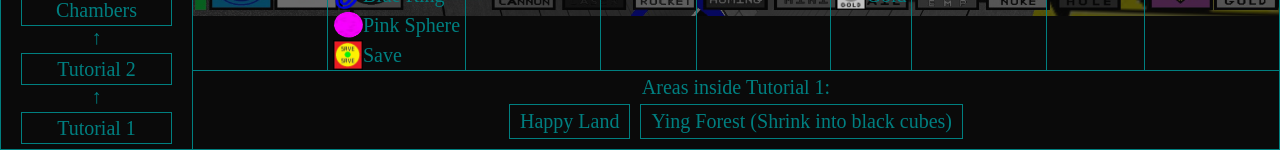
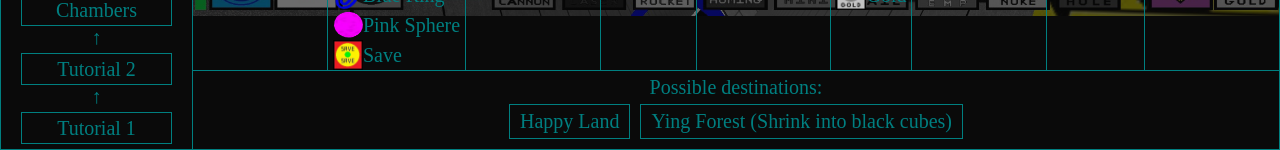
Before and after one commit to Tntmister/FractalBlockWorldMap, a Next.js app: page / in a window 1280 px wide. Shown: the part 650-800 px from the top of the page. Built offline with nearby package versions, Linux system fonts and the light colour scheme; a web font is replaced by a local one.

Commit message:
move edge info outside node info component and add blue ring support

```diff
--- a/src/app/components/main.tsx
+++ b/src/app/components/main.tsx
@@ -1,5 +1,5 @@
 "use client";
-import { Fragment, useEffect, useState } from "react";
+import { Fragment, useEffect, useMemo, useState } from "react";
 import { Node, Edge } from "../types";
 import Image from "./Image";
 import NodeInfo from "./nodeInfo";
@@ -19,6 +19,7 @@ for (const node of inputNodes) {
 		noEscape: node.noEscape ?? false,
 		trophy: node.trophy ?? false,
 		secretTrophy: node.secretTrophy ?? false,
+		blueRingDownDestination: node.blueRingDownDestination,
 		monsters: monsters.filter((monster) => node.monsters?.includes(monster.name)).toSorted(),
 		edges: [],
 	});
@@ -177,9 +178,23 @@ export default function Main() {
 		]);
 	}, []);
 
-	useEffect(() => {
-		console.log(pathfindTo(nodes.get("Small Yellow Flower")!));
+	const blueRingParentEdge = useMemo(() => {
+		if (currentNode().interactables.includes("Blue Ring")) {
+			for (const edge of pathStack.toReversed()) {
+				if (edge.node.blueRingDownDestination) {
+					return edge;
+				}
+			}
+		}
+		return;
 	}, [pathStack]);
+
+	function traverseBlueRing() {
+		pathStack = pathStack.slice(0, pathStack.lastIndexOf(blueRingParentEdge!) + 1);
+		traverseTo(
+			nodes.get(blueRingParentEdge!.node.blueRingDownDestination!.nodeName as nodeNames)!,
+		);
+	}
 
 	useEffect(() => {
 		const path = document.getElementsByClassName("pathNode");
@@ -234,7 +249,47 @@ export default function Main() {
 					))}
 				</div>
 			</div>
-			<NodeInfo node={currentNode()} onEdgeClick={traversePath}></NodeInfo>
+			<div id='nodeContainer'>
+				<NodeInfo node={currentNode()}></NodeInfo>
+
+				{(currentNode().edges.length > 0 || blueRingParentEdge) && (
+					<div id='edgesContainer'>
+						Possible destinations:
+						<div id='edgesList'>
+							{currentNode().edges.map((edge, index) => (
+								<span
+									key={`edge${index}`}
+									className='edge'
+									onClick={() => traversePath([edge])}
+								>
+									{edge.requiresKey && (
+										<Image
+											className='icon-small'
+											src={`./images/icons/${edge.requiresKey}.webp`}
+										/>
+									)}
+									{edge.node.name}
+									{edge.note && ` (${edge.note})`}
+									<Image
+										className='edgeTooltip'
+										src={`./images/edges/${currentNode().name} - ${edge.node.name}.jpg`}
+										alt=''
+									/>
+								</span>
+							))}
+							{blueRingParentEdge && (
+								<span className='edgeBlueRing' onClick={traverseBlueRing}>
+									<Image
+										className='icon-small'
+										src={`./images/icons/Blue Ring.webp`}
+									/>
+									{`${blueRingParentEdge.node.blueRingDownDestination!.nodeName} ${blueRingParentEdge.node.blueRingDownDestination!.note ?? ""}`}
+								</span>
+							)}
+						</div>
+					</div>
+				)}
+			</div>
 		</>
 	);
 }
--- a/src/app/components/nodeInfo.tsx
+++ b/src/app/components/nodeInfo.tsx
@@ -6,10 +6,9 @@ import { labels } from "../input/labelMap";
 
 interface NodeInfoProps {
 	node: Node;
-	onEdgeClick: (path: Edge[], rerender?: boolean) => void;
 }
 
-export default function NodeInfo({ node, onEdgeClick }: NodeInfoProps) {
+export default function NodeInfo({ node }: NodeInfoProps) {
 	useEffect(() => {
 		for (const tooltip of document.getElementsByClassName(
 			"edgeTooltip",
@@ -46,13 +45,10 @@ export default function NodeInfo({ node, onEdgeClick }: NodeInfoProps) {
 	}, [node]);
 
 	return (
-		<div id='nodeContainer'>
 		<div id='nodeInfoContainer'>
 			<div id='nodeHeader'>
 				<span>
-						{node.trophy && (
-							<Image className='icon' src={`./images/icons/Trophy.webp`} />
-						)}
+					{node.trophy && <Image className='icon' src={`./images/icons/Trophy.webp`} />}
 					{[...Array(Math.max(+node.trophy, +node.secretTrophy) - +node.trophy)].map(
 						(_, i) => (
 							<span className='icon' key={`trophy${i}Blank`} />
@@ -108,8 +104,7 @@ export default function NodeInfo({ node, onEdgeClick }: NodeInfoProps) {
 											src={`./images/icons/${labels.get(monster.drop)?.imageName ?? monster.drop}.webp`}
 										/>
 										<div>
-												{labels.get(monster.drop)?.imageName ??
-													monster.drop}
+											{labels.get(monster.drop)?.imageName ?? monster.drop}
 										</div>
 										)
 									</>
@@ -155,33 +150,5 @@ export default function NodeInfo({ node, onEdgeClick }: NodeInfoProps) {
 				</div>
 			</div>
 		</div>
-
-			{node.edges.length > 0 && (
-				<div id='edgesContainer'>
-					Areas inside {node.name}:
-					<div id='edgesList'>
-						{node.edges.map((edge, index) => (
-							<Fragment key={`edge${index}`}>
-								<span className={`edge`} onClick={() => onEdgeClick([edge])}>
-									{edge.requiresKey && (
-										<Image
-											className='icon-small'
-											src={`./images/icons/${edge.requiresKey}.webp`}
-										/>
-									)}
-									{edge.node.name}
-									{edge.note && ` (${edge.note})`}
-									<Image
-										className='edgeTooltip'
-										src={`./images/edges/${node.name} - ${edge.node.name}.jpg`}
-										alt=''
-									/>
-								</span>
-							</Fragment>
-						))}
-					</div>
-				</div>
-			)}
-		</div>
 	);
 }
--- a/src/app/css/main.css
+++ b/src/app/css/main.css
@@ -49,19 +49,59 @@ body {
 	justify-content: center;
 }
 
+.pathNode:has(> .icon) {
+	border-color: #f901fd;
+	color: #f901fd;
+}
+
+#edgesContainer {
+	border-top: var(--foreground) 1px solid;
+	padding: 0.25rem 0.5rem;
+}
+
+#edgesContainer {
+	text-align: center;
+}
+#edgesList {
+	display: flex;
+	justify-content: center;
+	gap: 0.5rem;
+	align-items: center;
+	flex-wrap: wrap;
+	margin: 0.25rem 0;
+	overflow-x: auto;
+}
+
+.edge,
+.edgeBlueRing {
+	padding: 0.25rem 0.5rem;
+	border: 1px solid var(--foreground);
+	cursor: pointer;
+	display: flex;
+	align-items: center;
+	justify-content: center;
+	white-space: nowrap;
+}
+
+.edgeBlueRing {
+	border-color: #0004de;
+	color: #0004de;
+}
+
 .edgeTooltip {
 	visibility: hidden;
 	position: absolute;
-	max-height: 40vh;
+	max-height: 30vh;
 	width: auto;
 	top: 0;
 	left: 0;
 }
 
-.pathNode:has(> .icon) {
-	border-color: #f901fd;
-	color: #f901fd;
+.edge:hover > .edgeTooltip,
+.edgeTooltip:hover {
+	visibility: visible;
 }
+
 [class^="icon"] {
 	height: 2rem;
 	width: 2rem;
--- a/src/app/css/nodeInfo.css
+++ b/src/app/css/nodeInfo.css
@@ -76,45 +76,3 @@
 	display: flex;
 	align-items: center;
 }
-
-#edgesContainer {
-	border-top: var(--foreground) 1px solid;
-	padding: 0.25rem 0.5rem;
-}
-
-#edgesContainer {
-	text-align: center;
-}
-#edgesList {
-	display: flex;
-	justify-content: center;
-	gap: 0.5rem;
-	align-items: center;
-	flex-wrap: wrap;
-	margin: 0.25rem 0;
-	overflow-x: auto;
-}
-
-.edge {
-	padding: 0.25rem 0.5rem;
-	border: 1px solid var(--foreground);
-	cursor: pointer;
-	display: flex;
-	align-items: center;
-	justify-content: center;
-	white-space: nowrap;
-}
-
-.edgeTooltip {
-	visibility: hidden;
-	position: absolute;
-	max-height: 30vh;
-	width: auto;
-	top: 100vh;
-	left: 100;
-}
-
-.edge:hover > .edgeTooltip,
-.edgeTooltip:hover {
-	visibility: visible;
-}
```
Also changed, not shown: src/app/types.ts (+7 -0 lines). Lines whose indentation alone changed are shown as unchanged.
